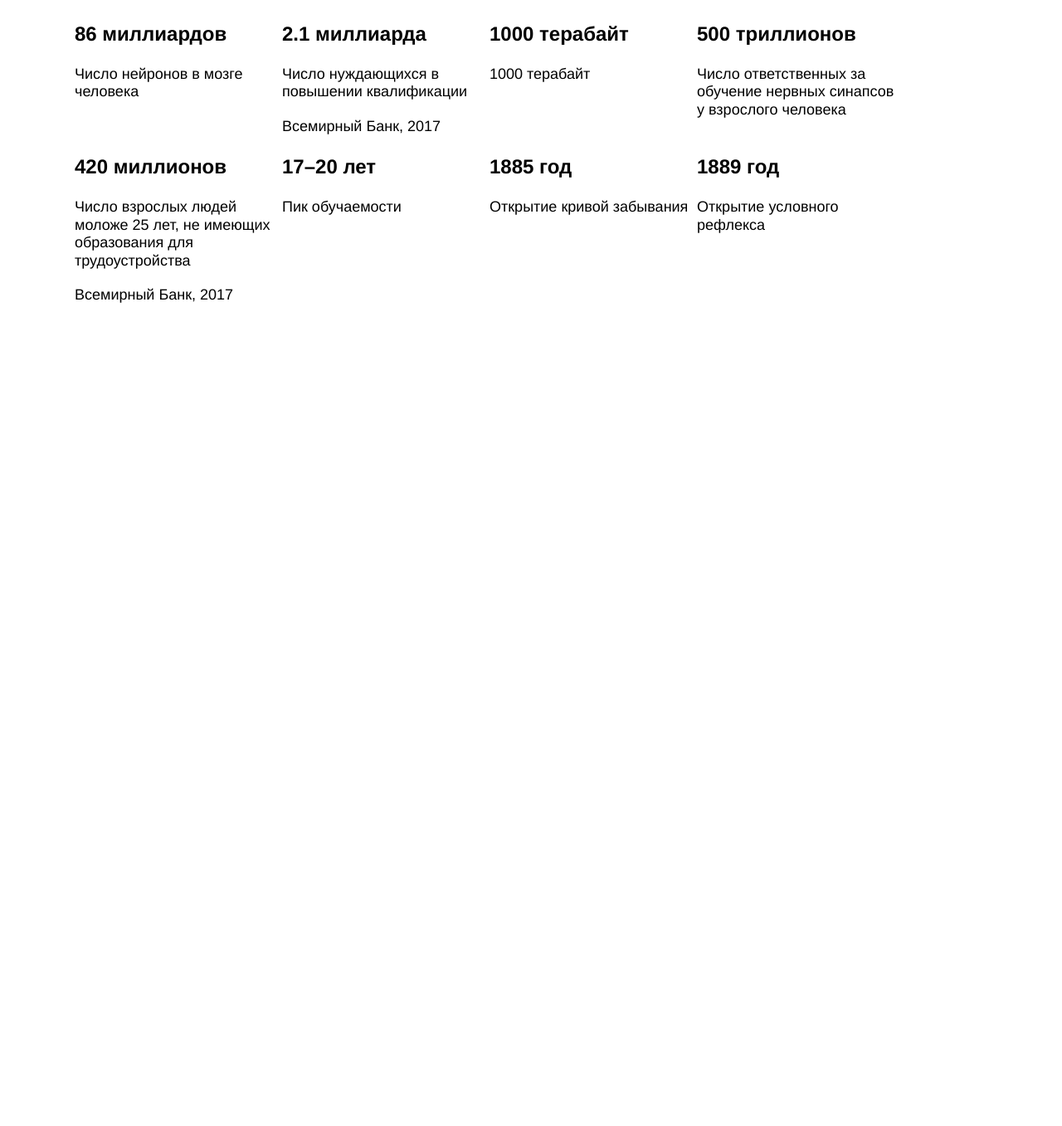
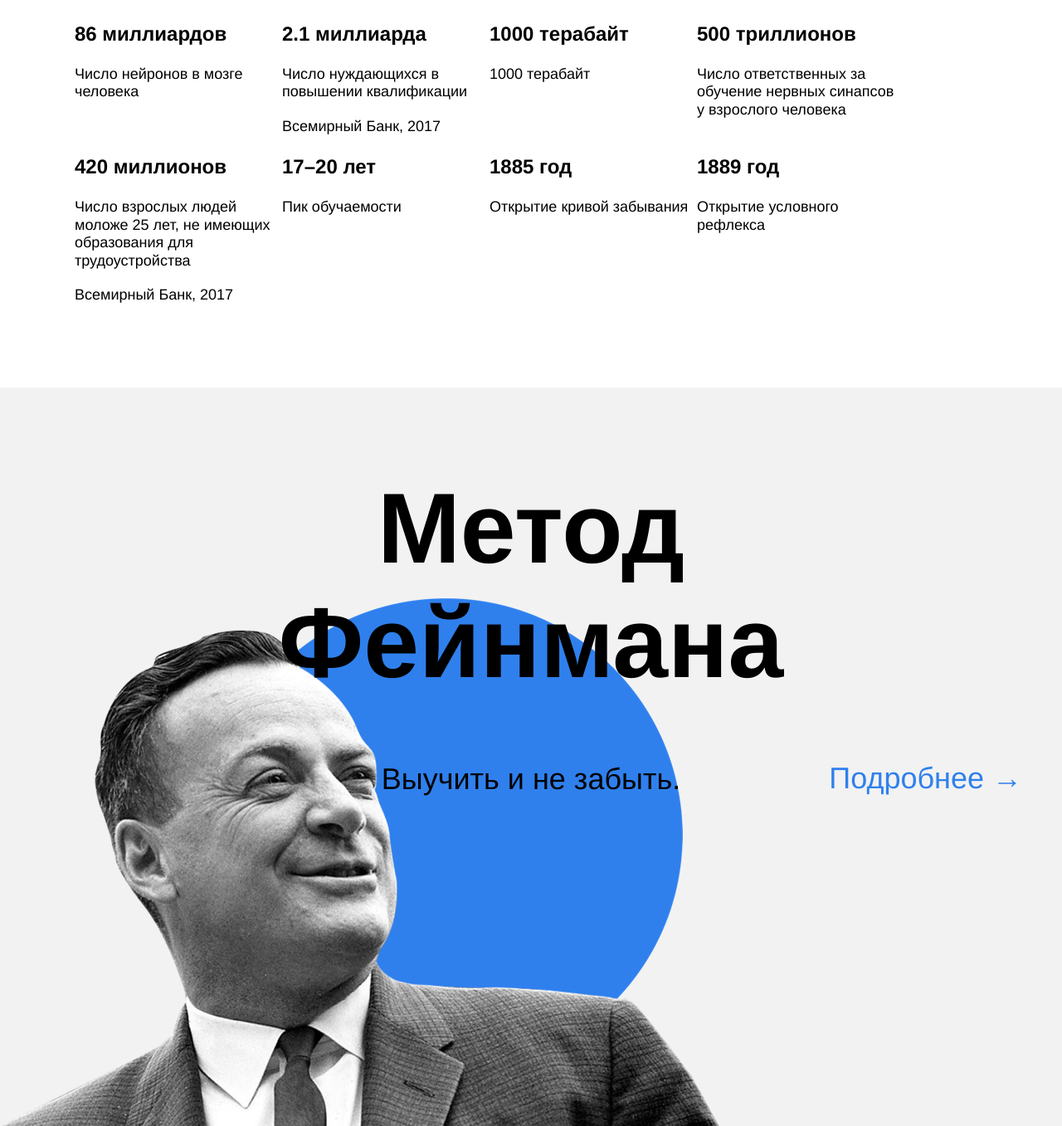
Before and after one commit to morev-denis/how-to-learn, a plain HTML site: page index.html in a window 1280 px wide. Shown: the part 1560-2917 px from the top of the page at 83% size. Before the commit the page ends 2027 px from the top, so only its background shows below. Drawn offline with Linux system fonts and the light colour scheme.

Commit message:
свёрстан блок feynman

```diff
--- a/index.html
+++ b/index.html
@@ -82,7 +82,10 @@
         </div>
       </section>
 
-      <section class="feinman">
+      <section class="feynman">
+        <h2 class="feynman__title">Метод Фейнмана</h2>
+        <h3 class="feynman__subtitle">Выучить и не забыть.</h3>
+        <a class="feynman__link" href="#">Подробнее &rarr;</a>
       </section>
 
       <section class="kaufman">
--- a/styles/style.css
+++ b/styles/style.css
@@ -178,3 +178,37 @@
 .table__text:last-child {
   margin-top: 20px;
 }
+
+.feynman {
+  height: 790px;
+  padding-top: 100px;
+  position: relative;
+  background: left bottom / 867px 637px url(/images/feynman.png) #f2f2f2 no-repeat  ;
+}
+
+.feynman__title {
+  width: 648px;
+  margin: 0 auto 0 auto;
+  text-align: center;
+  line-height: 1.15;
+  font-size: 120px;
+  font-weight: bold;
+}
+.feynman__subtitle {
+  margin: 70px auto 0 auto;
+  text-align: center;
+  line-height: 51px;
+  font-size: 36px;
+  font-weight: normal;
+}
+
+.feynman__link {
+  line-height: 51px;
+  font-size: 36px;
+  font-weight: normal;
+  color: #2f80ed;
+  text-decoration: none;
+  position: absolute;
+  right: 48px;
+  top: 50%;
+}
```
